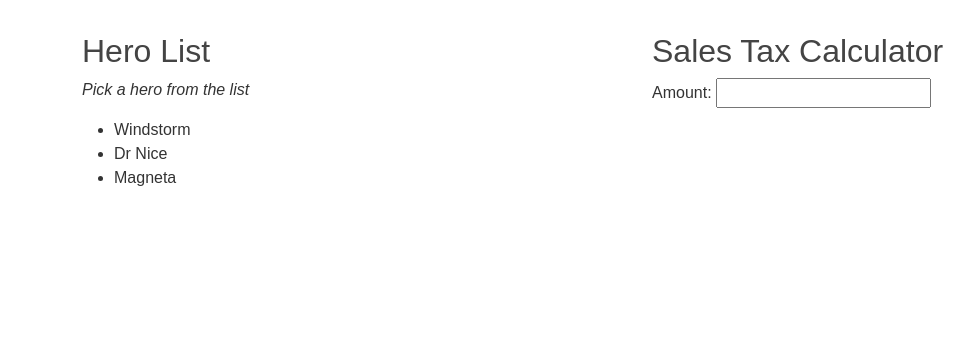
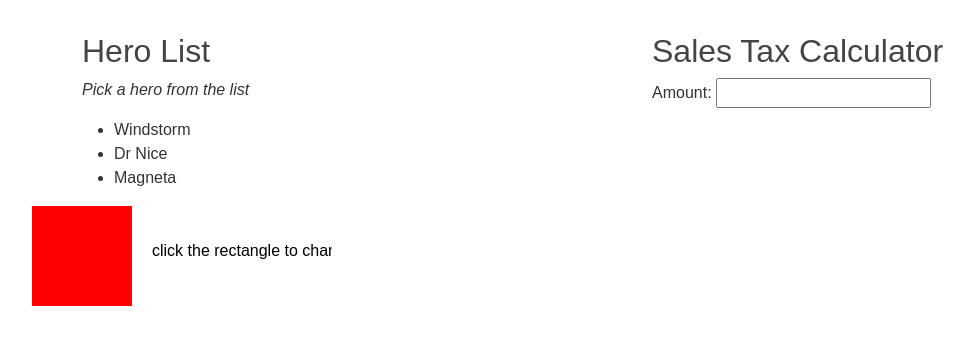
Before and after one commit to ld-conduent/test-angular-b1, an Angular app: page / in a window 1280 px wide. Shown: the top 344 px of the page, without its empty margins (0-974 px from the left). Built offline with nearby package versions, Linux system fonts and the light colour scheme.

Commit message:
3 files modified, 2 added

```diff
--- a/src/app/app.component.html
+++ b/src/app/app.component.html
@@ -8,3 +8,5 @@
     </div>
   </div>
 </div>
+
+<app-color-change></app-color-change>
--- a/src/app/app.component.ts
+++ b/src/app/app.component.ts
@@ -2,7 +2,7 @@ import { Component } from '@angular/core';
 
 @Component({
   selector: 'app-root',
-  templateUrl: './app.component.html'
+  templateUrl: './app.component.html',
   /*
   template: `
   <div class="container">
--- /dev/null
+++ b/src/app/color-change/color-change.component.html
@@ -0,0 +1,13 @@
+<svg>
+  <g>
+    <rect
+      x="0"
+      y="0"
+      width="100"
+      height="100"
+      [attr.fill]="fillColor"
+      (click)="changeColor()"
+    />
+    <text x="120" y="50">click the rectangle to change the fill color</text>
+  </g>
+</svg>
--- /dev/null
+++ b/src/app/color-change/color-change.component.ts
@@ -0,0 +1,16 @@
+import { Component, Input } from '@angular/core';
+
+@Component({
+  selector: 'app-color-change',
+  templateUrl: './color-change.component.html',
+})
+export class ColorChangeComponent {
+  fillColor = 'rgb(255, 0, 0)';
+
+  changeColor() {
+    const r = Math.floor(Math.random() * 256);
+    const g = Math.floor(Math.random() * 256);
+    const b = Math.floor(Math.random() * 256);
+    this.fillColor = `rgb(${r}, ${g}, ${b})`;
+  }
+}
```
Also changed, not shown: src/app/app.module.ts (+7 -13 lines).
